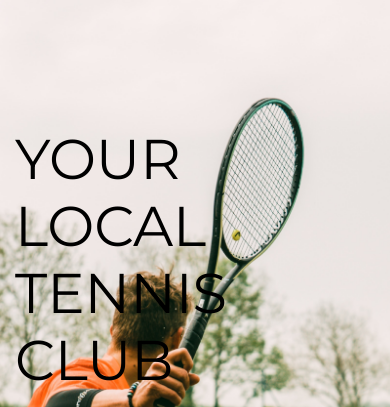
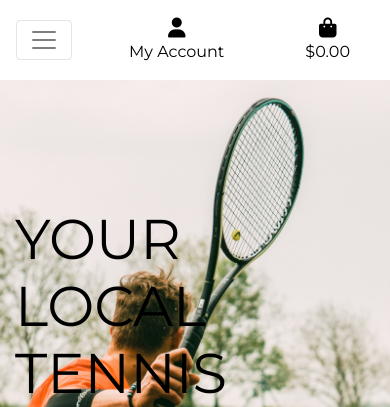
Before and after one commit to mark3lau/tennis_open, a Django app: page / in a window 390 px wide. Shown: the top 407 px of the page. Run offline with Django 3.2, Linux system fonts and the light colour scheme; the visitor is signed in with stand-in values (Sample User, id 1); some libraries are stand-ins or nearby versions.

Commit message:
added mobile header and main navbar

```diff
--- a/templates/base.html
+++ b/templates/base.html
@@ -85,6 +85,15 @@
                 </ul>
             </div>
         </div>
+        <div class="row bg-white">
+            <nav class="navbar navbar-expand-lg navbar-light w-100">
+                <button class="navbar-toggler" type="button" data-toggle="collapse" data-target="#main-nav" aria-controls="main-nav" aria-expanded="false" aria-label="Toggle navigation">
+                    <span class="navbar-toggler-icon"></span>
+                </button>
+                {% include 'includes/mobile-top-header.html' %}
+                {% include 'includes/main-nav.html' %}
+            </nav>
+        </div>
     </header>
 
     {% if messages %}
--- /dev/null
+++ b/templates/includes/main-nav.html
@@ -0,0 +1,15 @@
+<div class="collapse navbar-collapse" id="main-nav">
+    <ul class="navbar-nav w-auto mx-auto">
+        <li class="nav-item dropdown">
+            <a class="logo-font font-weight-bold nav-link text-black mr-5" href="#" id="all-products-link" data-toggle="dropdown" aria-haspopup="true" aria-expanded="false">
+                All Products
+            </a>
+            <div class="dropdown-menu border-0" aria-labelledby="all-products-link">
+                <a href="" class="dropdown-iten">By Price</a>
+                <a href="" class="dropdown-iten">By Rating</a>
+                <a href="" class="dropdown-iten">By Category</a>
+                <a href="" class="dropdown-iten">By Products</a>
+            </div>
+        </li>
+    </ul>
+</div>
--- /dev/null
+++ b/templates/includes/mobile-top-header.html
@@ -0,0 +1,34 @@
+<li class="list-inline-item dropdown">
+    <a class="text-black nav-link d-block d-lg-none" href="#" id="user-options" data-toggle="dropdown" aria-haspopup="true" aria-expanded="false">
+        <div class="text-center">
+            <div><i class="fas fa-user fa-lg"></i></div>
+            <p class="my-0">My Account</p>
+        </div>
+    </a>
+    <div class="dropdown-menu border-0" aria-labelledby="user-options">
+        {% if request.user.is_authenticated %}
+            {% if request.user.is_superuser %}
+                <a href="{% url 'account_logout' %}" class="dropdown-item">Product Management</a>
+            {% endif %}
+            <a href="" class="dropdown-item">My Profile</a>
+            <a href="{% url 'account_logout' %}" class="dropdown-item">Logout</a>
+        {% else %}
+            <a href="{% url 'account_signup' %}" class="dropdown-item">Register</a>
+            <a href="{% url 'account_login' %}" class="dropdown-item">Login</a>
+        {% endif %}
+    </div>
+</li>
+<li class="list-inline-item">
+    <a class="{% if grand_total %}text-primary font-weight-bold{% else %}text-black{% endif %} nav-link d-block d-lg-none" href="">
+        <div class="text-center">
+            <div><i class="fas fa-shopping-bag fa-lg"></i></div>
+            <p class="my-0">
+                {% if grand_total %}
+                    ${{ grand_total|floatformat:2 }}
+                {% else %}
+                    $0.00
+                {% endif %}
+            </p>
+        </div>
+    </a>
+</li>
```
